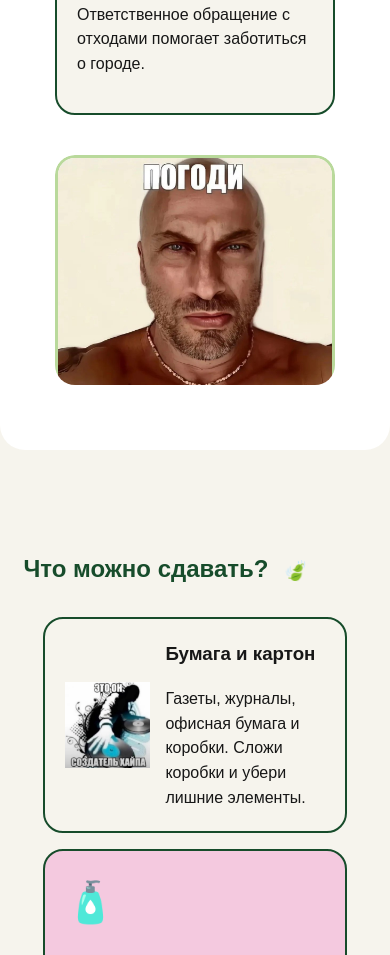
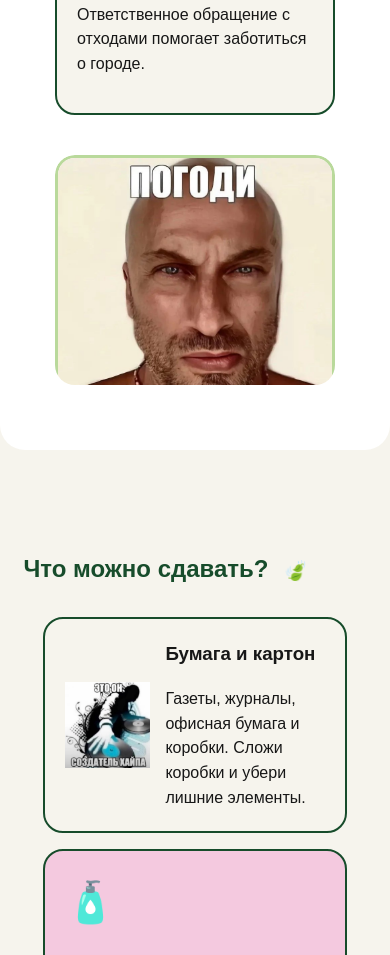
Before and after one commit to ecopokolenie/ecopokolenie, a plain HTML site: page index.html in a window 390 px wide. Shown: the part 2790-3745 px from the top of the page. Drawn offline with Linux system fonts and the light colour scheme.

Commit message:
Update index.html

```diff
--- a/index.html
+++ b/index.html
@@ -255,12 +255,12 @@
     width: 100%;
     margin-top: 20px;
 }
-
 #why .cards-image img {
     width: 100%;
-    aspect-ratio: 1 / 1;
+    aspect-ratio: 4 / 5;
     height: auto;
     object-fit: cover;
+    object-position: center;
     display: block;
     border: 3px solid #b9d99b;
     border-radius: 20px;
```
